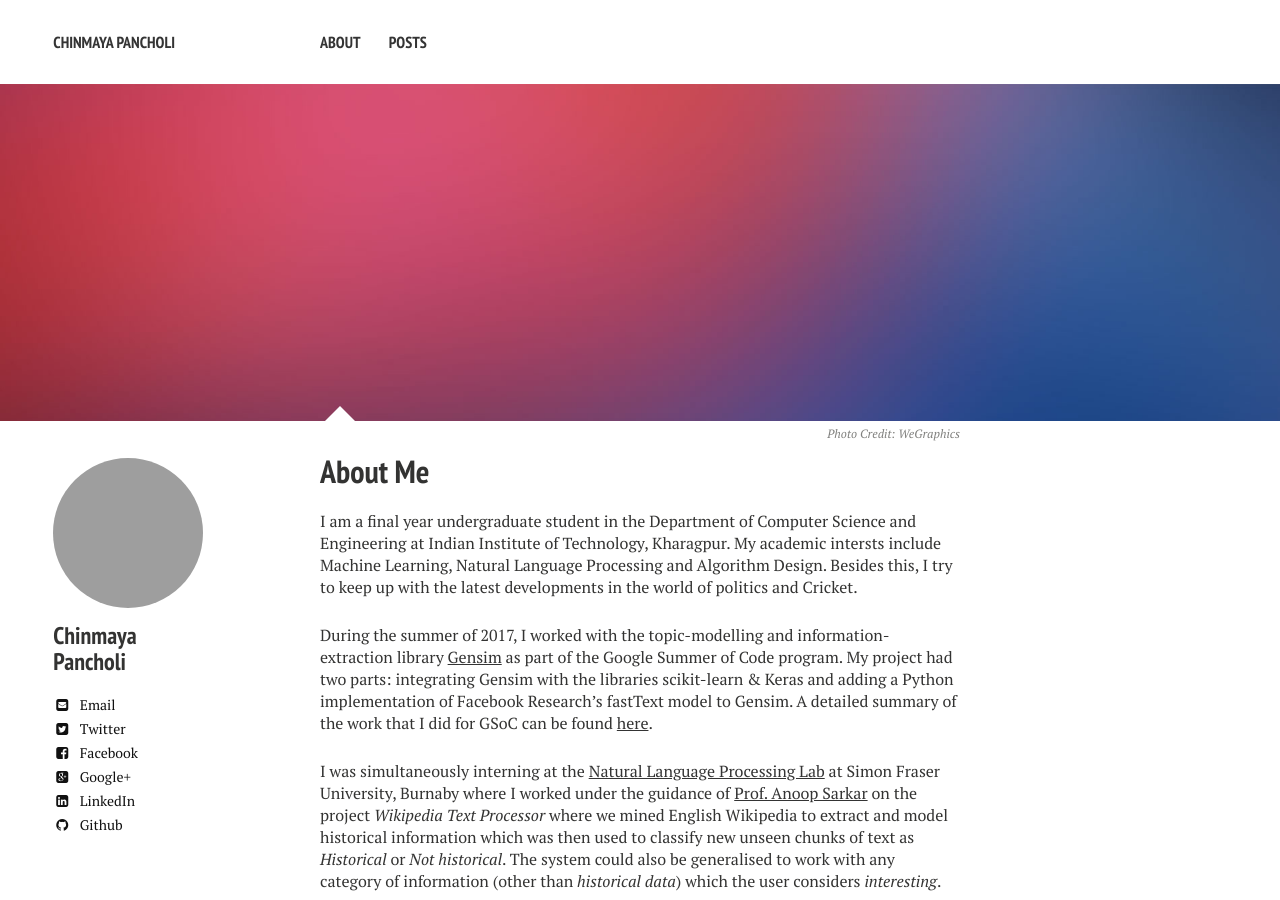
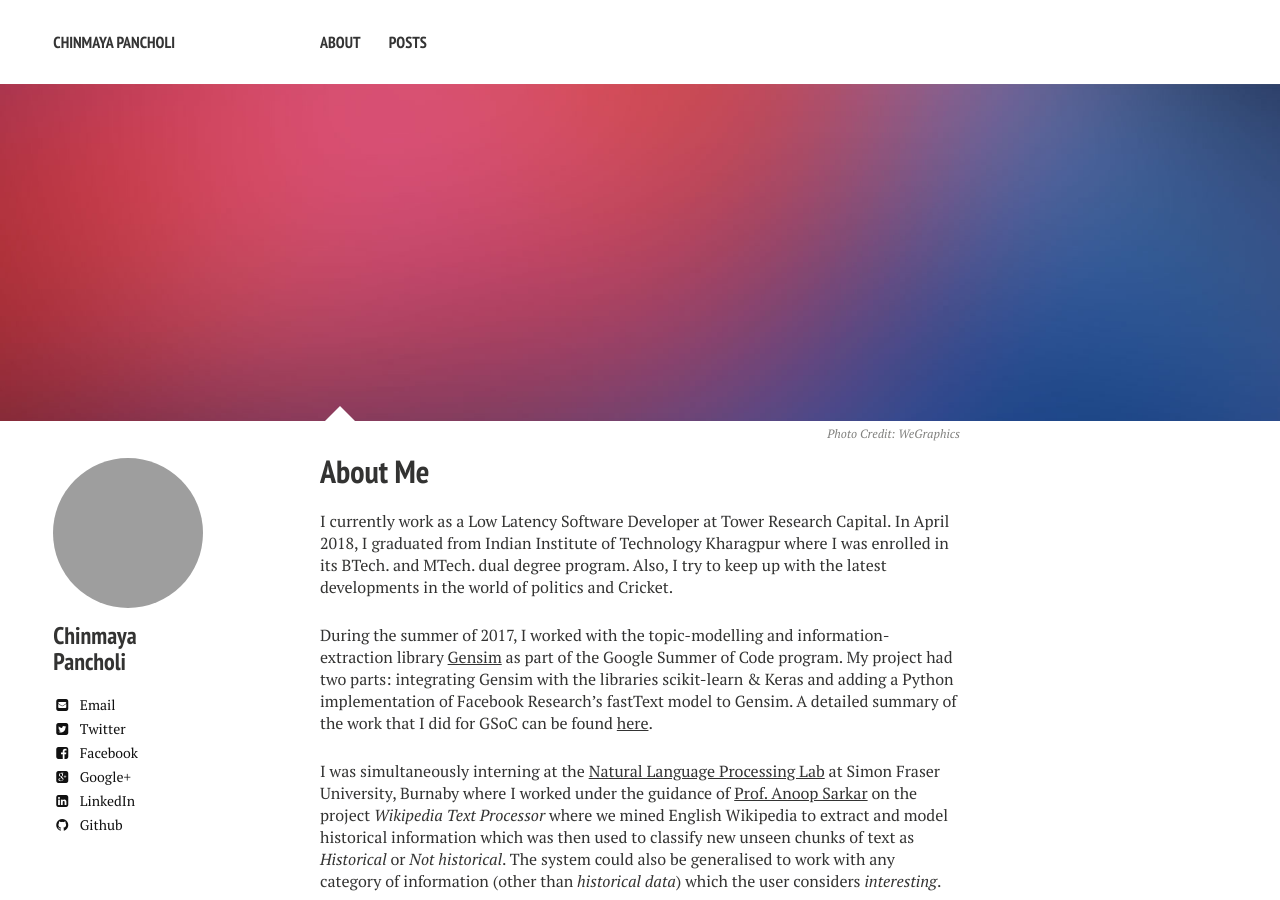
Before and after one commit to chinmayapancholi13/chinmayapancholi13.github.io, a Jekyll site: the page built from about/index.md, in a window 1280 px wide and 900 px high. Built offline with Jekyll 4.4.1, drawn with Linux system fonts in a browser that asks for light colours; nearby versions of some CDN libraries; grey boxes are pictures that could not be loaded.

Commit message:
Updated bio and place of work

```diff
--- a/about/index.md
+++ b/about/index.md
@@ -2,7 +2,7 @@
 layout: page
 title: About Me
 tags: [about]
-modified: 2017-03-03
+modified: 2018-07-28
 comments: true
 image:
   feature: sample-image-2.jpg
@@ -10,11 +10,7 @@ image:
   creditlink: http://wegraphics.net/downloads/free-ultimate-blurred-background-pack/
 ---
 
-I am a final year undergraduate student in the Department of Computer Science and Engineering at Indian
-Institute of Technology, Kharagpur. My academic intersts include Machine Learning, Natural Language Processing
-and Algorithm Design.
-Besides this, I try to keep up with the latest developments in the world of politics and Cricket.
-
+I currently work as a Low Latency Software Developer at Tower Research Capital. In April 2018, I graduated from Indian Institute of Technology Kharagpur where I was enrolled in its BTech. and MTech. dual degree program. Also, I try to keep up with the latest developments in the world of politics and Cricket.
 
 During the summer of 2017, I worked with the topic-modelling and information-extraction library [Gensim](http://radimrehurek.com/gensim/) as part of the Google Summer of Code program. My project had two parts: integrating Gensim with the libraries scikit-learn & Keras and adding a Python implementation of Facebook Research's fastText model to Gensim. A detailed summary of the work that I did for GSoC can be found [here](https://rare-technologies.com/chinmayas-gsoc-2017-summary-integration-with-sklearn-keras-and-implementing-fasttext/).
 
```
